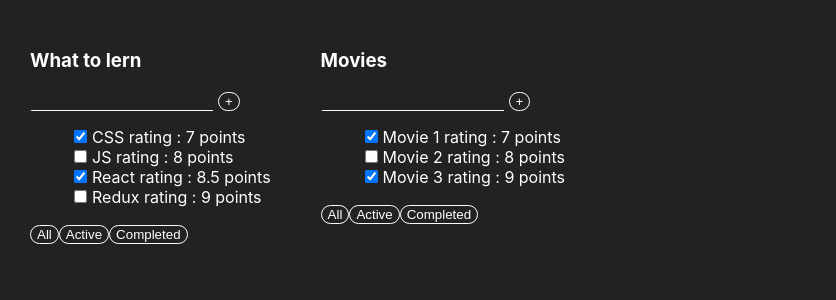
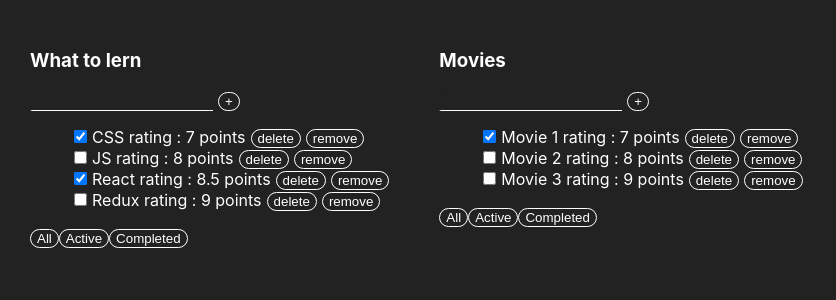
Before and after one commit to IvanSlivenko/todo-list-from-it-camasutra, a React (Create React App) app in the folder it-incubator-todolist-ts/: page / in a window 1280 px wide. Shown: the top 300 px of the page, without its empty margins (0-836 px from the left). Built offline with nearby package versions, Linux system fonts and the light colour scheme.

Commit message:
05-01-2025-01-57

```diff
--- a/it-incubator-todolist-ts/src/App.tsx
+++ b/it-incubator-todolist-ts/src/App.tsx
@@ -14,7 +14,7 @@
     let tasks2: Array<TaskType> = [
         { id: 1, title: "Movie 1", isDone: true, rating: 7 },
         { id: 2, title: "Movie 2",  isDone: false, rating: 8 },
-        { id: 3, title: "Movie 3", isDone: true, rating: 9 }
+        { id: 3, title: "Movie 3", isDone: false, rating: 9 }
     ]
 
     return (
--- a/it-incubator-todolist-ts/src/Components/Todolist.tsx.tsx
+++ b/it-incubator-todolist-ts/src/Components/Todolist.tsx.tsx
@@ -27,15 +27,32 @@
             <ul>
 
                 {
-                    props.tasks.map((t) => {
-                        return (
-                            <li key={t.id}>
-                                <input type="checkbox" checked={t.isDone} readOnly />
-                                <span>{t.title}</span>
-                                <span> rating : {t.rating} points</span>
-                            </li>
-                        );
-                    })
+                    props.tasks.map(t =>
+
+                        <li key={t.id}>
+                            <input type="checkbox" checked={t.isDone} readOnly/>
+                            <span>{t.title}</span>
+                            <span> rating : {t.rating} points</span>
+
+                            <button
+                                onClick={() => {
+                                    alert('click delete')
+                                }}
+                                style={{marginLeft: "5px"}}
+                            >
+                                delete
+                            </button>
+
+                            <button
+                                onClick={() => {
+                                    alert('click remove')
+                                }}
+                                style={{marginLeft: "5px"}}
+                            >
+                                remove
+                            </button>
+                        </li>
+                    )
                 }
 
 
```
Also changed, not shown: 1 other file (tests, documents, lock files or other folders).
